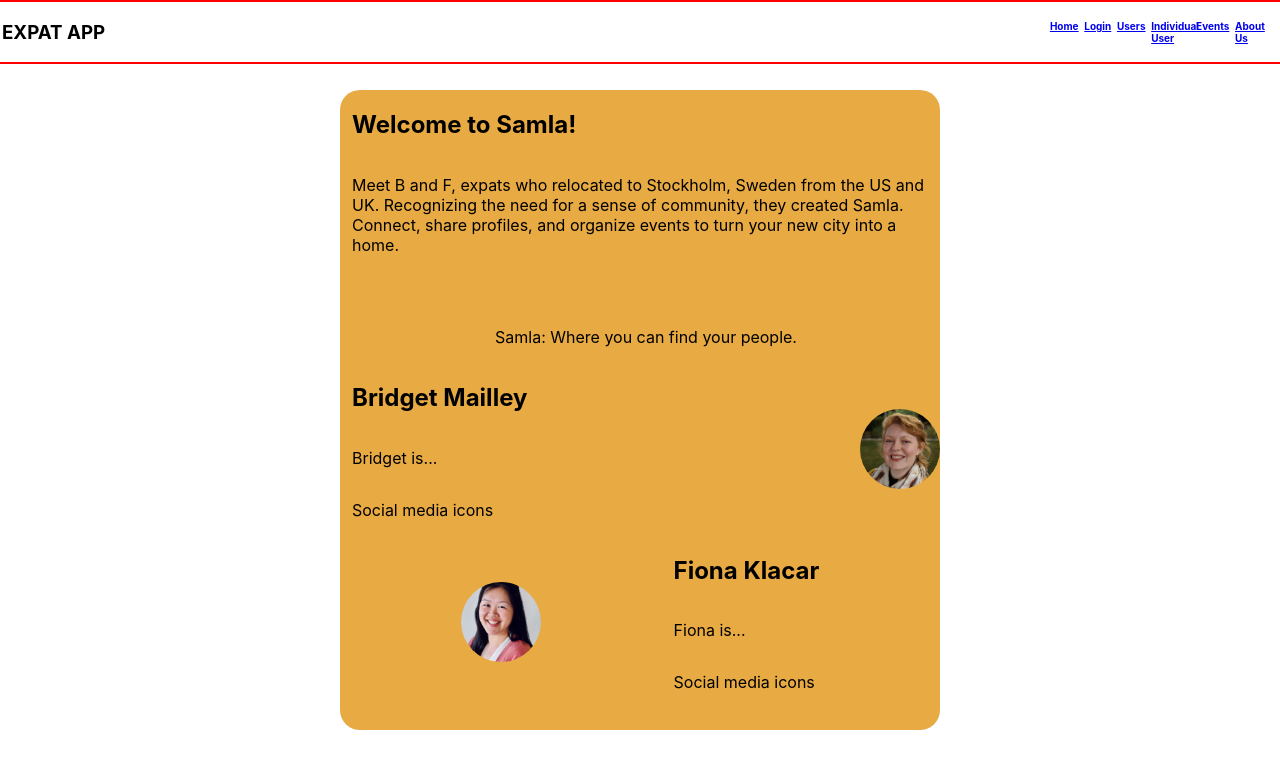
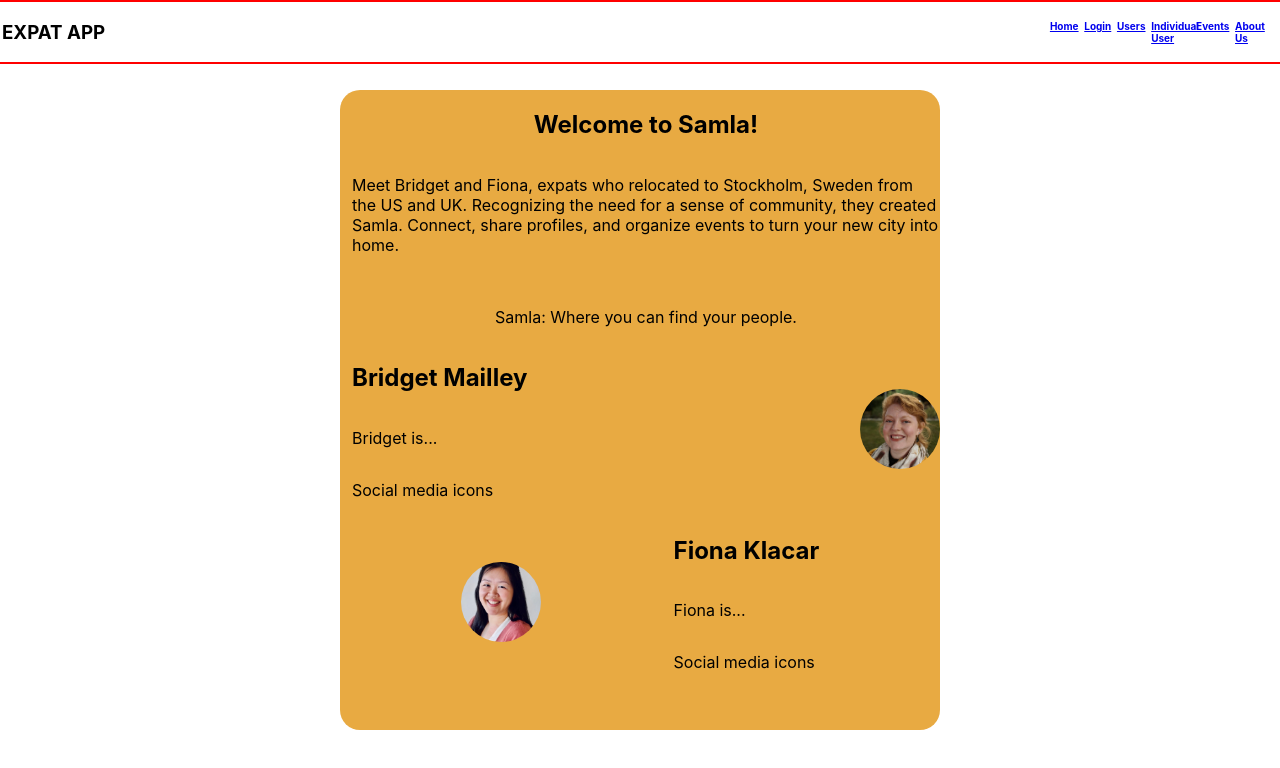
Before and after one commit to beemailley/final-project-frontend-bm, a React (Create React App) app: page /aboutus in a window 1280 px wide. Shown: the top 768 px of the page. Built offline with nearby package versions, Linux system fonts and the light colour scheme.

Commit message:
made small styling updates to AboutUs page

```diff
--- a/src/components/AboutUs/AboutUs.js
+++ b/src/components/AboutUs/AboutUs.js
@@ -8,13 +8,13 @@ export const AboutUs = () => {
     <>
       <Introduction>
         <h1>Welcome to Samla!</h1>
-        <p>Meet B and F, expats who relocated to Stockholm,
+        <p>Meet Bridget and Fiona, expats who relocated to Stockholm,
       Sweden from the US and UK. Recognizing the need for
       a sense of community, they created Samla.
       Connect, share profiles, and organize events
-      to turn your new city into a home.
+      to turn your new city into home.
         </p>
-        <br /><br />
+        <br />
         <p style={{ textAlign: 'center' }}>
   Samla: Where you can find your people.
 
--- a/src/components/AboutUs/AboutUs.styles.js
+++ b/src/components/AboutUs/AboutUs.styles.js
@@ -4,6 +4,10 @@ export const Introduction = styled.div`
     display: flex;
     flex-direction: column;
     margin-left: 2%;
+
+    h1 {
+        text-align: center;
+    }
 `
 export const BridgetWrapper = styled.div`
     display: flex;
```
